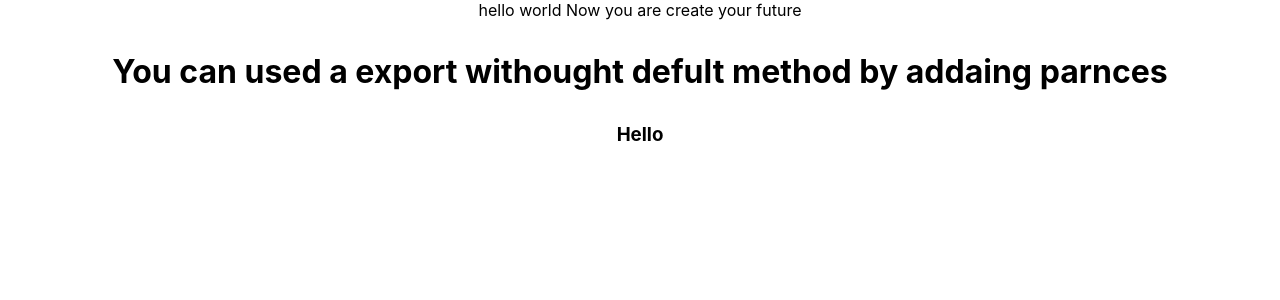
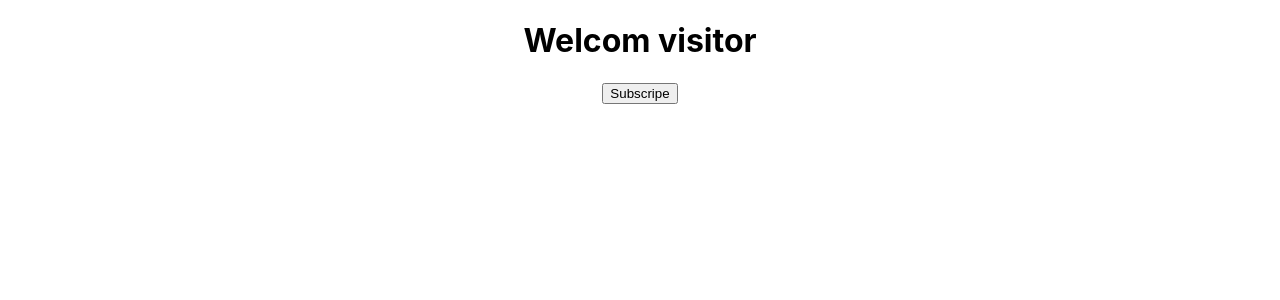
Before and after one commit to Mohamed-Ramadan1/react-codevolution, a React (Create React App) app: page / in a window 1280 px wide. Shown: the top 300 px of the page. Built offline with nearby package versions, Linux system fonts and the light colour scheme.

Commit message:
add new component

```diff
--- a/src/App.js
+++ b/src/App.js
@@ -3,13 +3,18 @@ import './App.css';
 import SayHello from './Componets/Greet';
 import Welcome from './Componets/Welcom';
 import Hello from './Componets/Hello';
+import Massage from './Componets/Massage'
 
 const App=()=> {
   return (
     <div className="App">
-      <SayHello />
+      {/* <SayHello name="Mohamed" >
+        <h2>You are so good</h2>
+      </SayHello>
       <Welcome />
-      <Hello/>
+      <Hello /> */}
+
+      <Massage/>
 
     </div>
   );
--- a/src/Componets/Greet.js
+++ b/src/Componets/Greet.js
@@ -1,9 +1,12 @@
 import React from "react";
 
-let SayHello=()=>{
+let SayHello=(props)=>{
     return (
-        <div>hello world Now you are create your future</div>
+        <div>
+            <div>{`hello ${props.name}`}</div>
+            <div>{props.children}</div>
 
+        </div>
     );
 }
 
--- a/src/Componets/Hello.js
+++ b/src/Componets/Hello.js
@@ -1,9 +1,15 @@
 import React from "react";
 
 const Hello = () => {
-    return (
-        <h3>Hello </h3>
+  // return (
+  //     <h3>Hello </h3>
+  // );
+
+    return React.createElement(
+    "div",
+    null,
+    React.createElement("h1", {className:"hello"}, "Hello Mohamed")
     );
-}
+};
 
 export default Hello;
--- /dev/null
+++ b/src/Componets/Massage.js
@@ -0,0 +1,28 @@
+import React,{Component} from "react";
+
+class Massage extends Component{
+    constructor () {
+        super();
+        this.state = {
+            message:"Welcom visitor",
+        }
+
+    }
+    changeMassage() {
+        this.setState({
+            message:"Thank you for subscripe"
+
+        });
+    }
+    render() {
+        return (
+            <div>
+                <h1 className="hello">{this.state.message} </h1>
+                <button onClick={()=> this.changeMassage()}>Subscripe</button>
+            </div>
+        );
+    }
+
+}
+
+export default Massage;
```
